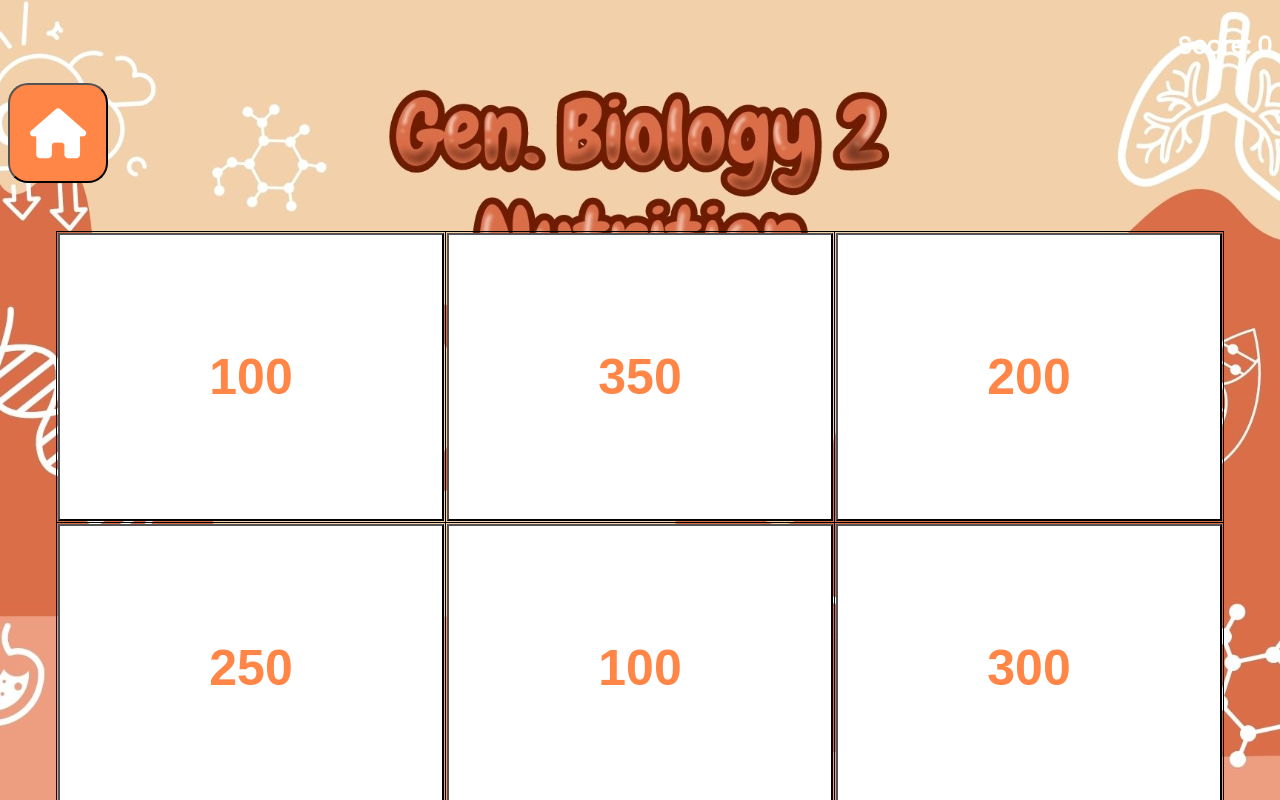
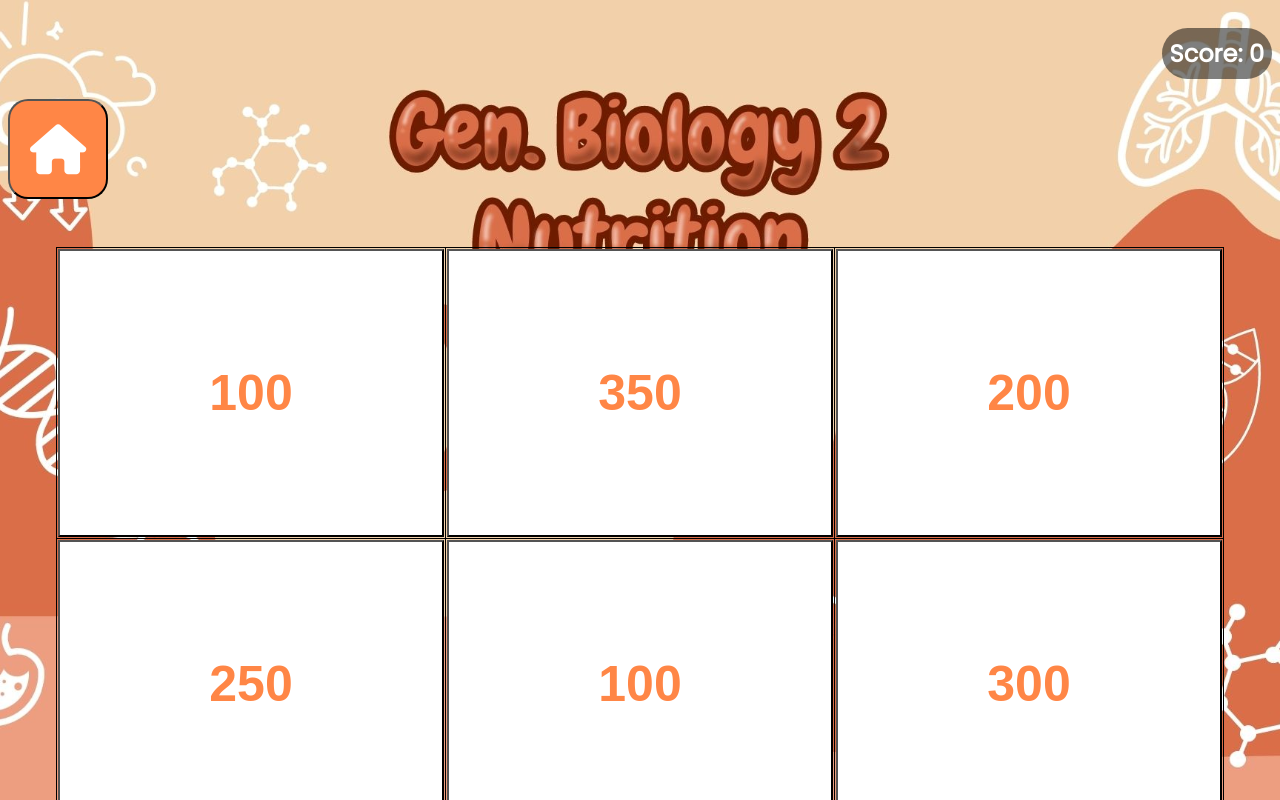
Before and after one commit to ieqisg/knowtiles-or-notiles_iGamesPETA_12S4G2, a plain HTML site: page bio.html in a window 1280 px wide. Shown: the top 800 px of the page. Drawn offline with Linux system fonts and the light colour scheme.

Commit message:
Add files via upload

```diff
--- a/bio.html
+++ b/bio.html
@@ -100,6 +100,12 @@
             color: white;
             justify-content: right;
             text-align: right;
+        }
+
+        .heading h2{
+            padding: .5rem;
+            background: rgba(0, 0, 0, .5);
+            border-radius: 2rem;
         }
 
         h1{
```
Also changed, not shown: cal.html (+5 -0 lines), chem.html (+6 -0 lines), instructions.html (+1 -0 lines), phys.html (+6 -0 lines).
